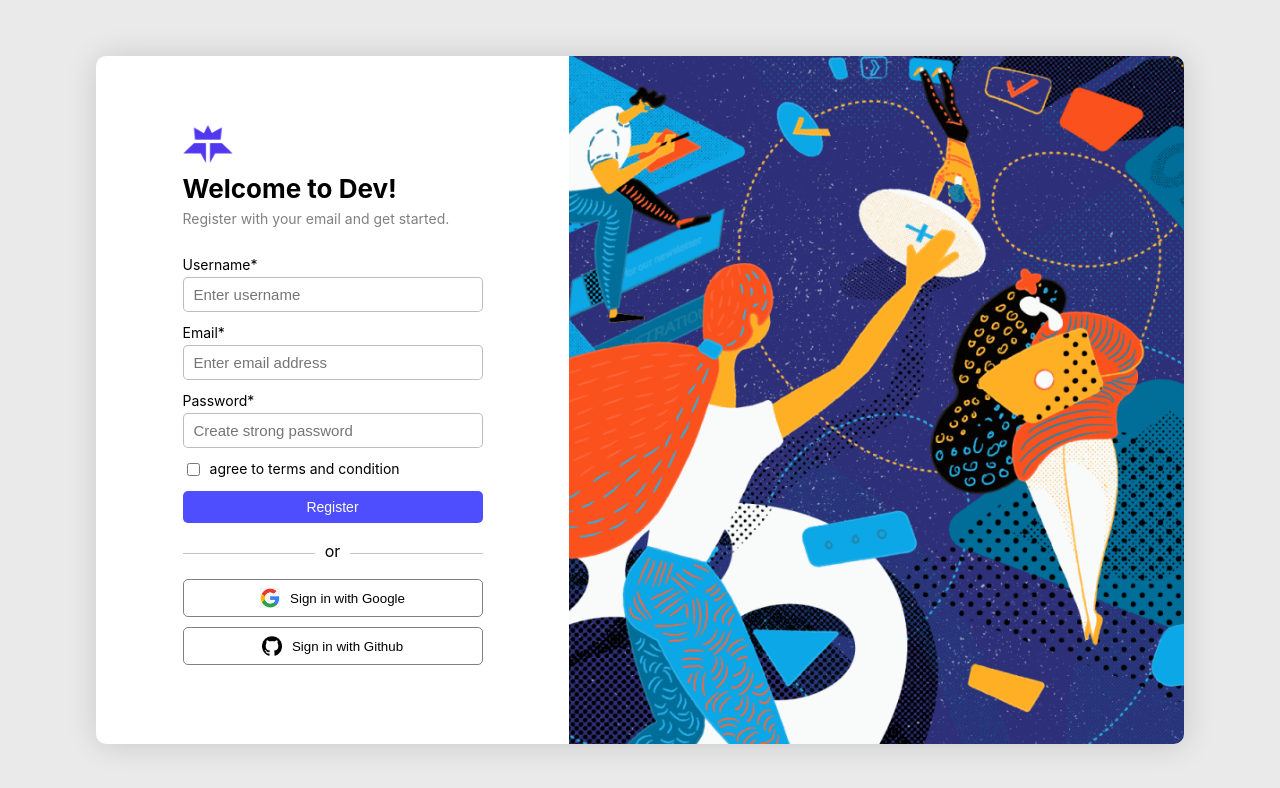
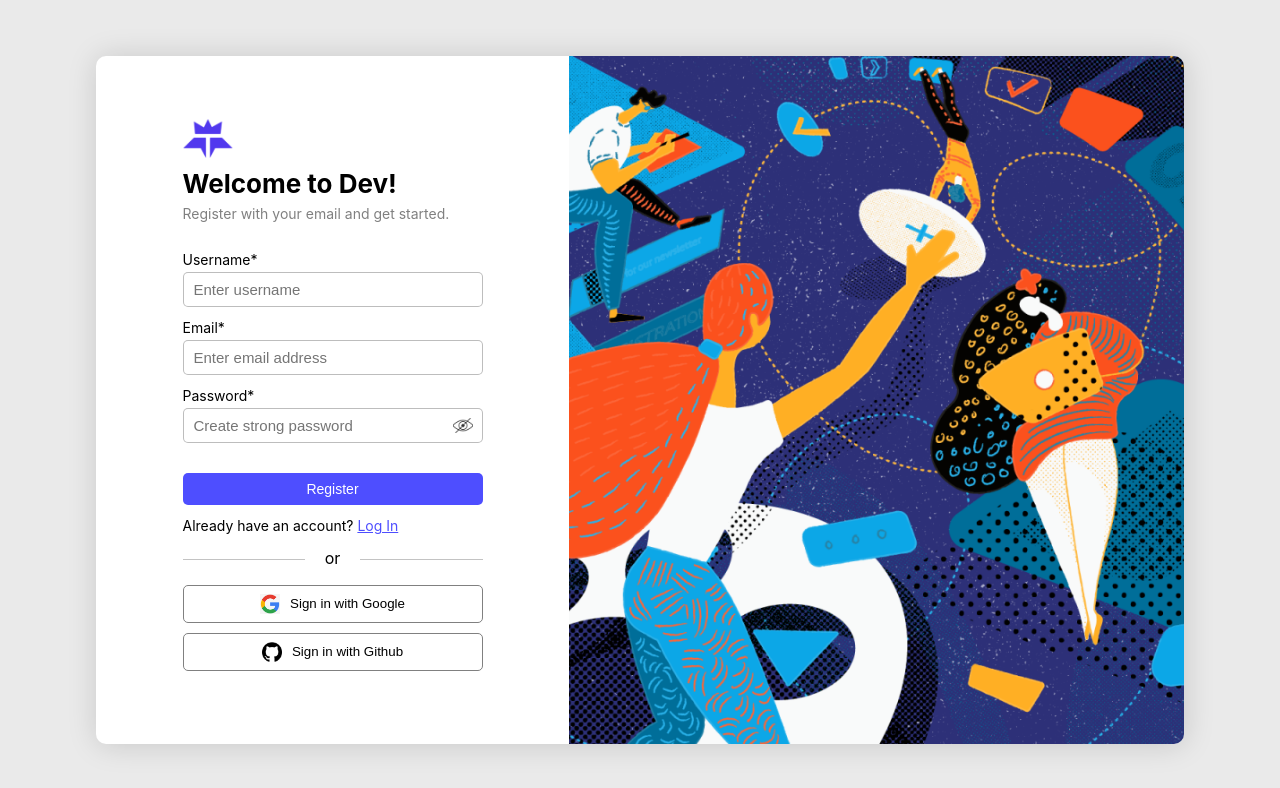
Before and after one commit to souravcodes1080/jwt-auth, a React (Vite) app in the folder frontend/: page / in a window 1280 px wide. Shown: the top 788 px of the page. Built offline with nearby package versions, Linux system fonts and the light colour scheme.

Commit message:
added hide unhide password feature

```diff
--- a/frontend/src/components/Homepage.jsx
+++ b/frontend/src/components/Homepage.jsx
@@ -1,11 +1,13 @@
 import React, { useEffect, useState } from "react";
-import "./components.css";
+import "./css/register.css";
 import { useNavigate } from "react-router-dom";
 import { useCookies } from "react-cookie";
 import hero from "../assets/hero.png";
 import logo from "../assets/logo.png";
 import google from "../assets/google.png";
 import github from "../assets/github.png";
+import eyeOpen from "../assets/eyeOpen.jpg";
+import eyeClose from "../assets/eyeClose.jpg";
 import axios from "axios";
 import { toast } from "react-toastify";
 function Homepage() {
@@ -14,6 +16,8 @@ function Homepage() {
   const [username, setUsername] = useState("");
   const [email, setEmail] = useState("");
   const [password, setPassword] = useState("");
+  const [hide, setHide] = useState(true);
+
 
   useEffect(() => {
     if (cookies["token"]) {
@@ -73,23 +77,36 @@ function Homepage() {
                 <div className="input-wrapper">
                   <label>Password*</label>
                   <input
+                  className="password"
                     required
-                    type="password"
+                    type={hide ? "password" : "text"}
                     value={password}
                     onChange={(e) => setPassword(e.target.value)}
                     placeholder="Create strong password"
                   />
+                  <div onClick={()=>setHide(!hide)}>
+                    {
+                    hide? <img className="hide" src={eyeClose} alt="" width={"20px"} />:<img className="hide" src={eyeOpen} alt="" width={"20px"} />
+                  }
+                  </div>
+
+
+
                 </div>
-                <div className="input-wrapper terms">
+                {/* <div className="input-wrapper terms">
+                  <div>
+
                   <input
                     required
                     type="checkbox"
                     placeholder="Create strong password"
                   />
                   <label>agree to terms and condition</label>
-                </div>
+                  </div>
+                </div> */}
 
                 <button type="submit">Register</button>
+                <p>Already have an account? <span onClick={()=>navigate("/login")}>Log In</span></p>
               </form>
               <div className="or">
                 <div></div>
--- a/frontend/src/components/components.css
+++ b/frontend/src/components/css/register.css
@@ -49,12 +49,25 @@
 .input-wrapper{
     display: flex;
     flex-direction: column;
-
+    position: relative;
+}
+.hide{
+    position: absolute;
+    bottom: 10px;
+    right:10px;
+    cursor:pointer
 }
 .terms{
     display: flex;
     flex-direction: row;
     gap: 7px;
+    justify-content: space-between;
+    font-size: 14px;
+}
+.terms span{
+    text-decoration: underline;
+    cursor: pointer;
+    color:  rgb(78, 78, 255);
 }
 .register-form-wrapper label{
     font-size: 14px;
@@ -70,6 +83,7 @@
 }
 
 .register-form-wrapper form button{
+    margin-top: 20px;
     background-color: rgb(78, 78, 255);
     color: white;
     border: none;
@@ -79,11 +93,27 @@
     padding: 8px;
     font-size: 14px;
 }
-
+.login-btn{
+    margin-top: 0 !important;
+}
+.register-form-wrapper form p{
+    margin: 0;
+    color: black;
+    font-size: 14px;
+}
+.register-form-wrapper form p span{
+    color: rgb(78, 78, 255);
+    text-decoration: underline;
+    cursor: pointer;
+}
 .or{
     display: flex;
     align-items: center;
     gap: 10px;
+    margin-bottom: 5px;
+}
+.or p{
+    margin:10px
 }
 .or div{
     height: 1px;
```
Also changed, not shown: frontend/src/assets/eyeClose.jpg (added), frontend/src/assets/eyeOpen.jpg (added).
